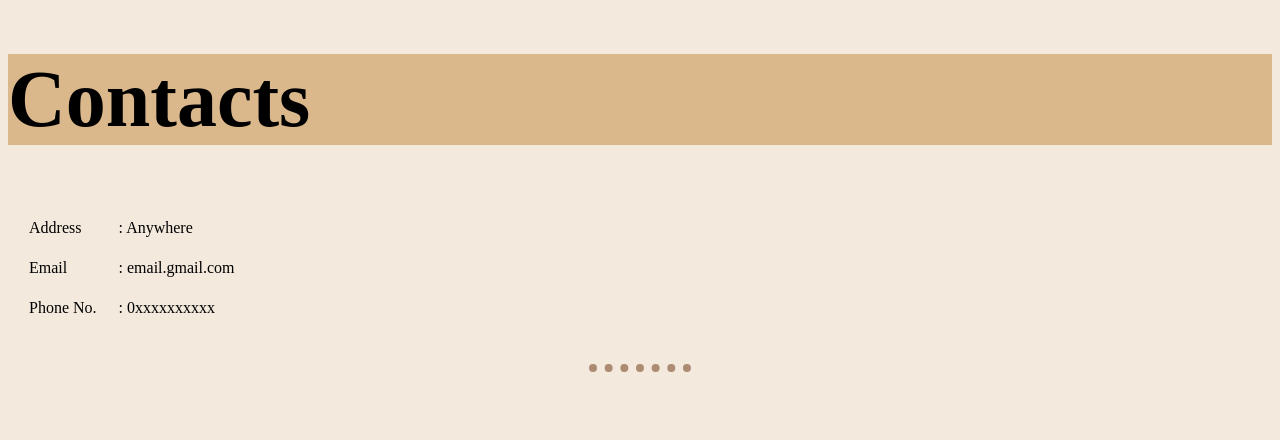
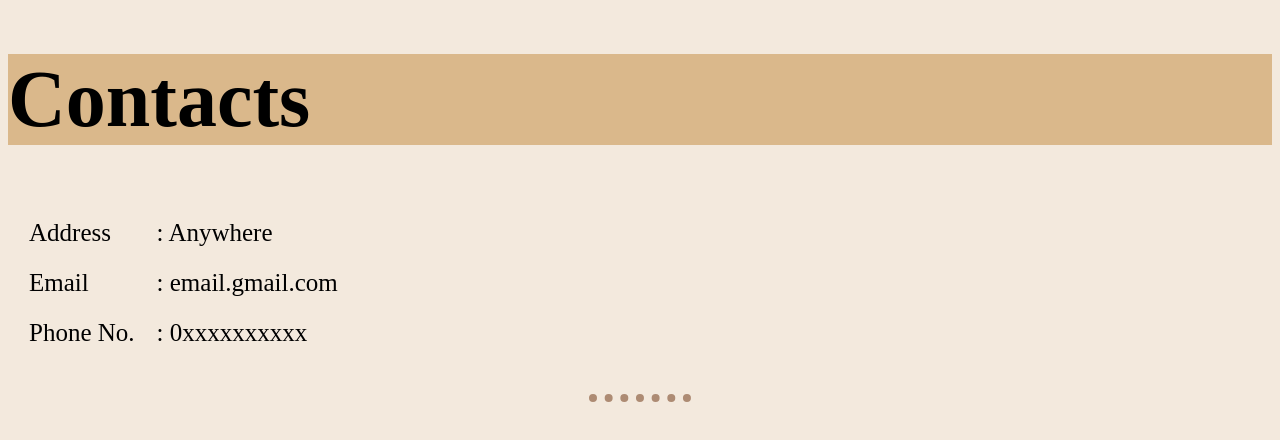
Before and after one commit to pai4608/personal-site, a plain HTML site: page contacts.html in a window 1280 px wide. Drawn offline with Linux system fonts and the light colour scheme.

Commit message:
Update contacts.html

```diff
--- a/contacts.html
+++ b/contacts.html
@@ -7,7 +7,7 @@
 </head>
 <body>
 <h1>Contacts</h1>
-<table cellspacing="20">
+<table cellspacing="20" style="font-size:25px";>
     <tr>
         <td>Address</td>
         <td>:  Anywhere</td>
```
